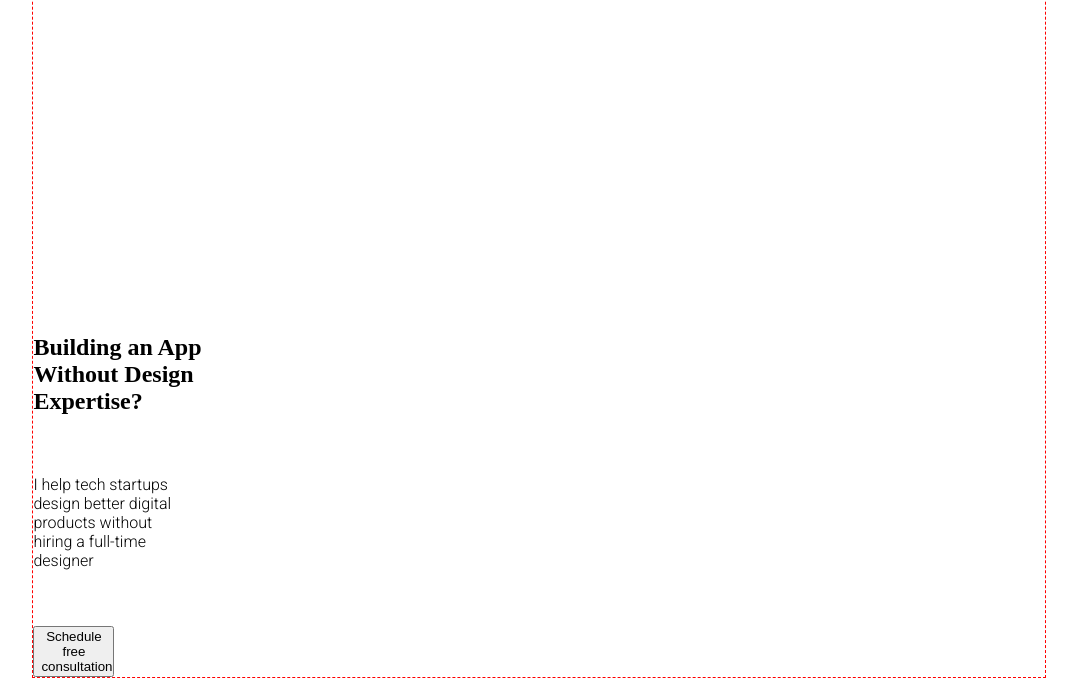
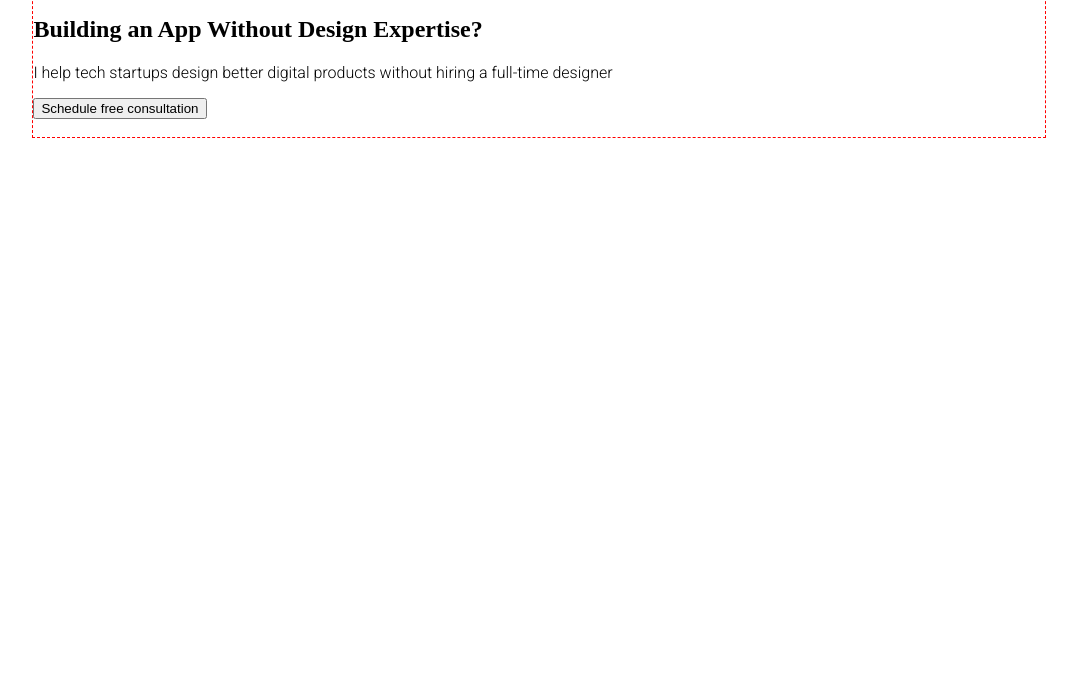
Before and after one commit to WebHeroSchool/html-css-2-0, a plain HTML site: page index.html in a window 1280 px wide. Shown: the part 111-800 px from the top of the page, without its empty margins (101-1178 px from the left). Drawn offline with Linux system fonts and the light colour scheme.

Commit message:
исправление

```diff
--- a/styles.css
+++ b/styles.css
@@ -23,26 +23,3 @@ p {
 .menu__link:last-child {
   padding-right: 0;
 }
-.section {
-  display: flex;
-  align-items: space-between;
-}
-.main__title {
-  display: flex;
-  justify-content: flex-start;
-  width: 30%;
-  padding-top: 318px;
-}
-.main__text {
-  width: 24%;
-  padding: 40px 0;
-}
-.main__button {
-  width: 14%;
-}
-.image {
-  display: flex;
-  justify-content: flex-end;
-  width: 40%;
-  padding-top: 242px;
-}
```
